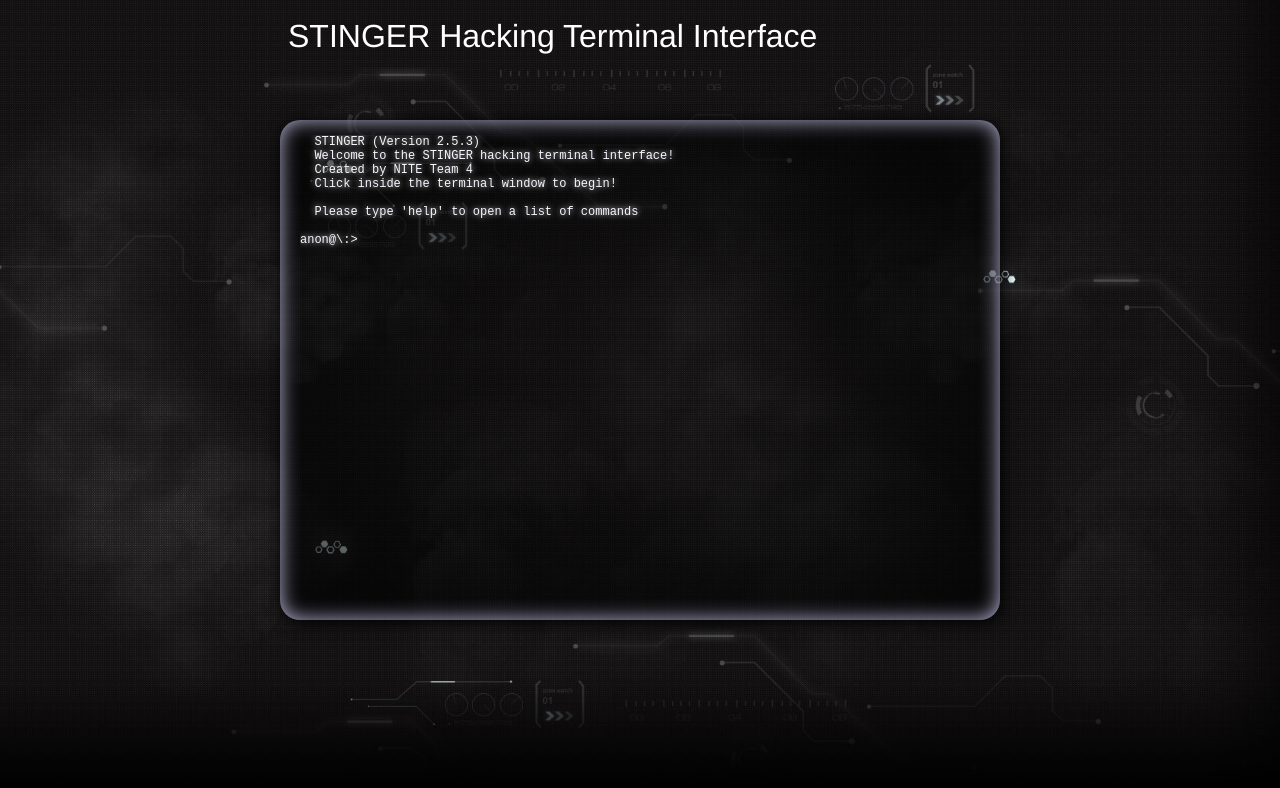
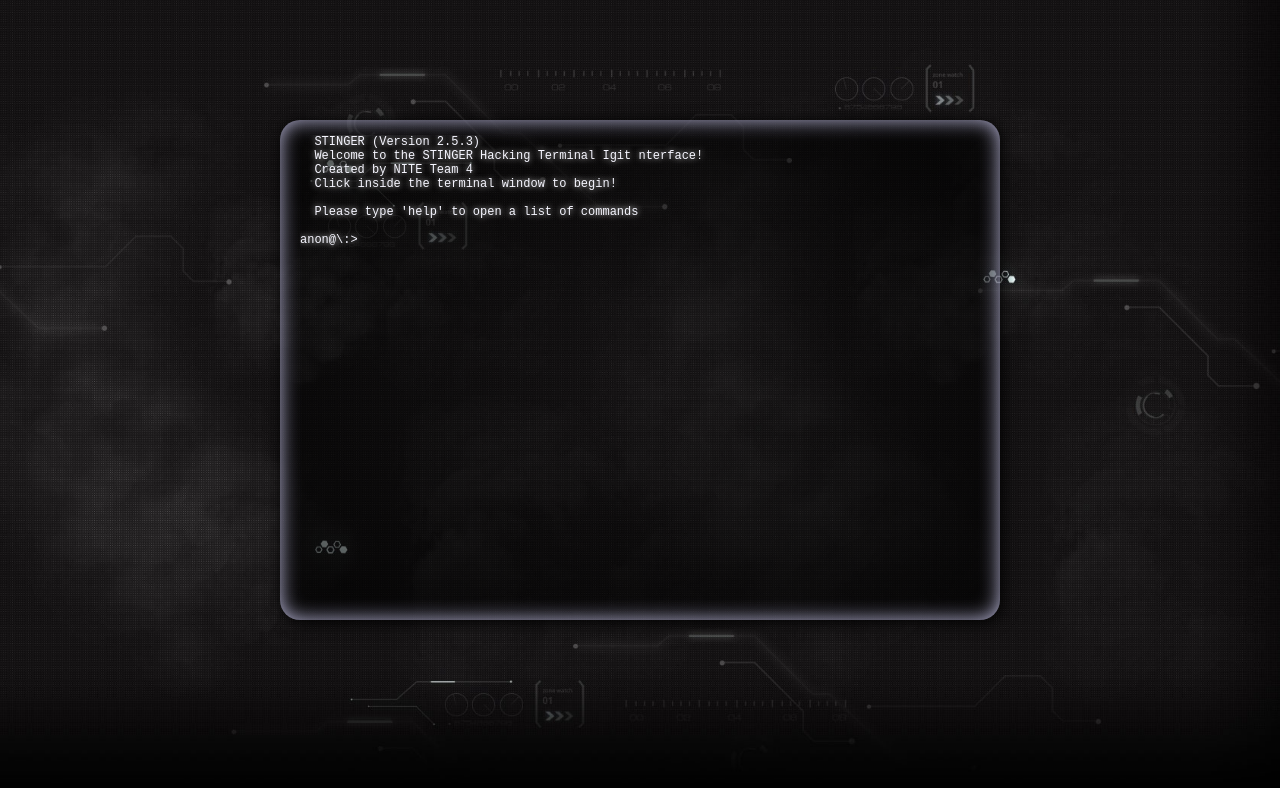
Before and after one commit to arice-apps/arice-apps.github.io, a plain HTML site: page index.html in a window 1280 px wide. Drawn offline with nearby package versions, Linux system fonts and the light colour scheme; no server answers.

Commit message:
Removed title

```diff
--- a/index.html
+++ b/index.html
@@ -11,9 +11,7 @@
     <body ng-app="ng-stinger-terminal">
         <section class="console-section">
             <section class="container">
-                <section class="head">
-                    <h1>STINGER Hacking Terminal Interface</h1>
-                </section>
+                <section class="head"></section>
                 <div ng-controller="console" ng-show="theme == 'vintage'">
                     <terminal terminal-class="vintage-terminal" terminal-config="vintage">
                     </terminal>
--- a/stinger/stinger.js
+++ b/stinger/stinger.js
@@ -37,7 +37,7 @@ angular.module('ng-stinger-terminal', ['vtortola.ng-terminal', 'ng-terminal-exam
         $scope.$broadcast('terminal-output', {
             output: true,
             text: ['STINGER (Version 2.5.3)',
-                   'Welcome to the STINGER hacking terminal interface!',
+                   'Welcome to the STINGER Hacking Terminal Igit nterface!',
                    'Created by NITE Team 4',
                    'Click inside the terminal window to begin!\n\n',
                    "Please type 'help' to open a list of commands"],
```
